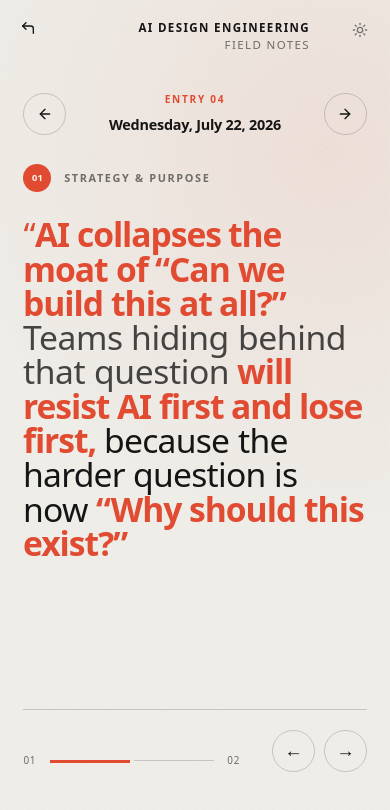
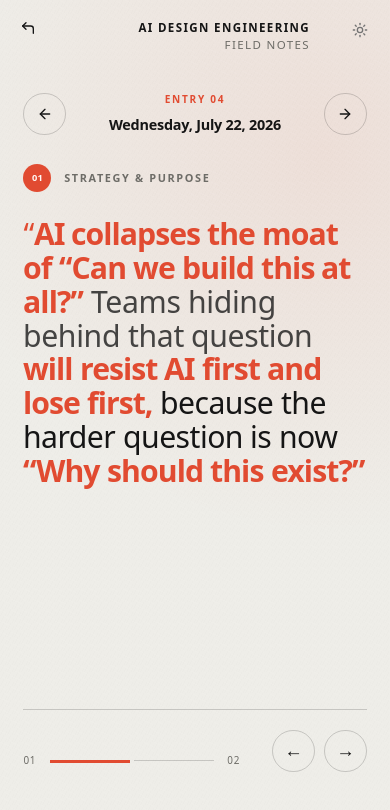
Before and after one commit to SaiAnjan/newportolfio, a Next.js app: page /principles in a window 390 px wide. Shown: the top 810 px of the page. Built offline with nearby package versions, Linux system fonts and the light colour scheme; no server answers.

Commit message:
Refine principles quote typography

```diff
--- a/app/principles/principles.module.css
+++ b/app/principles/principles.module.css
@@ -200,16 +200,16 @@
   margin: 0;
   animation: none;
   font-size: clamp(
-    2rem,
+    1.85rem,
     min(
-      calc(5.3vw * var(--quote-scale)),
-      calc(9vh * var(--quote-scale))
+      calc(4.9vw * var(--quote-scale)),
+      calc(8.1vh * var(--quote-scale))
     ),
-    5.65rem
+    5.2rem
   );
   font-weight: 540;
-  letter-spacing: -0.022em;
-  line-height: 0.98;
+  letter-spacing: -0.018em;
+  line-height: 1.08;
   text-wrap: balance;
 }
 
@@ -390,14 +390,14 @@
 
   .principle blockquote {
     font-size: clamp(
-      1.85rem,
+      1.7rem,
       min(
-        calc(9.8vw * var(--quote-scale)),
-        calc(6.25vh * var(--quote-scale))
+        calc(8.8vw * var(--quote-scale)),
+        calc(5.75vh * var(--quote-scale))
       ),
-      3.5rem
+      3.15rem
     );
-    line-height: 1.02;
+    line-height: 1.12;
   }
 
   .kineticQuote::before {
@@ -425,13 +425,14 @@
 
   .principle blockquote {
     font-size: clamp(
-      1.85rem,
+      1.7rem,
       min(
-        calc(4.7vw * var(--quote-scale)),
-        calc(8vh * var(--quote-scale))
+        calc(4.35vw * var(--quote-scale)),
+        calc(7.2vh * var(--quote-scale))
       ),
-      4.5rem
+      4.15rem
     );
+    line-height: 1.08;
   }
 
   .hint {
--- a/components/principles-preview-card.module.css
+++ b/components/principles-preview-card.module.css
@@ -84,10 +84,10 @@
   margin: 0;
   animation: none;
   color: hsl(var(--foreground));
-  font-size: min(var(--preview-quote-size, 1.18rem), 2.25vw);
+  font-size: min(var(--preview-quote-size, 1.12rem), 2.05vw);
   font-weight: 540;
-  letter-spacing: -0.015em;
-  line-height: 1.08;
+  letter-spacing: -0.011em;
+  line-height: 1.16;
   text-wrap: balance;
 }
 
@@ -163,8 +163,8 @@
   }
 
   .quote {
-    font-size: min(var(--preview-quote-size, 1.18rem), 4.45vw);
-    line-height: 1.14;
+    font-size: min(var(--preview-quote-size, 1.12rem), 4.1vw);
+    line-height: 1.2;
   }
 }
 
```
